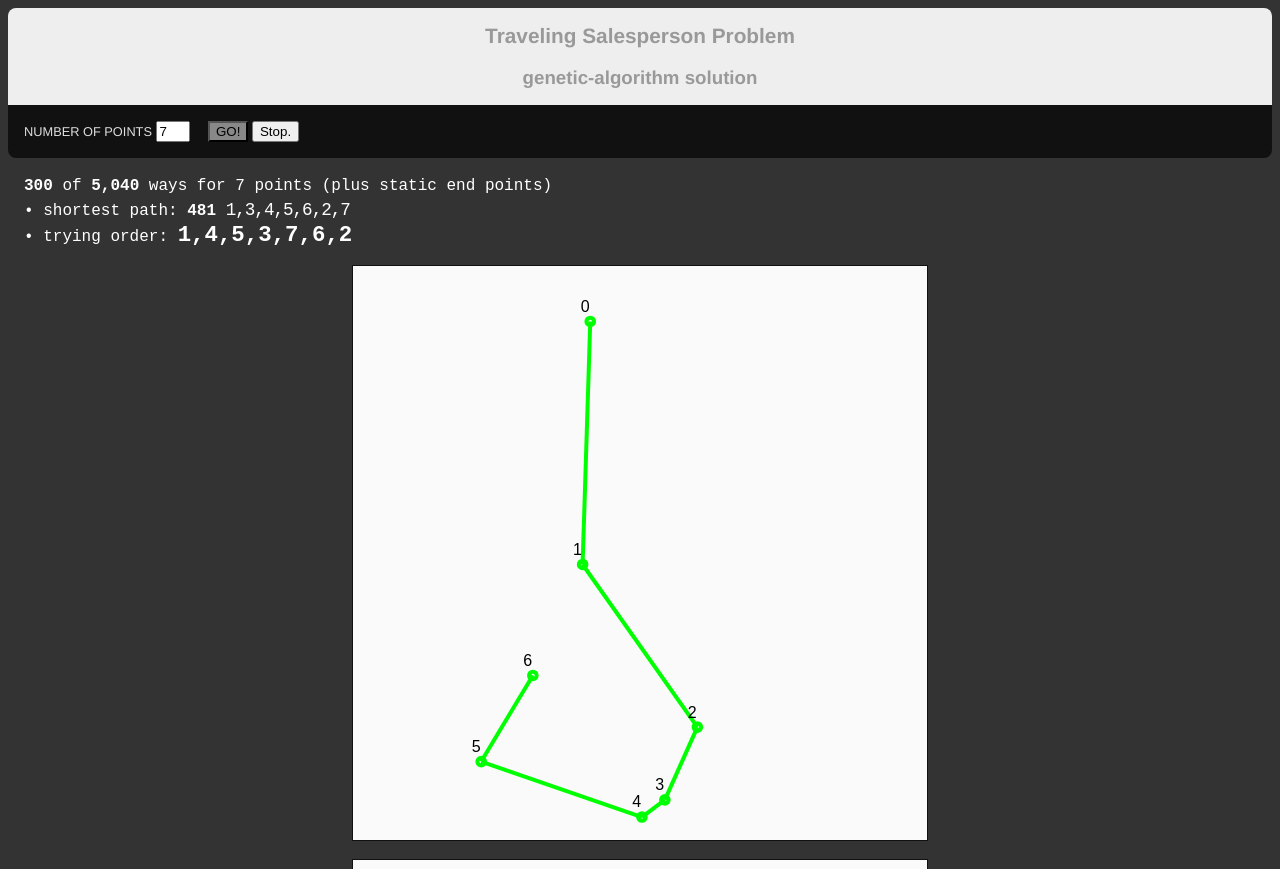
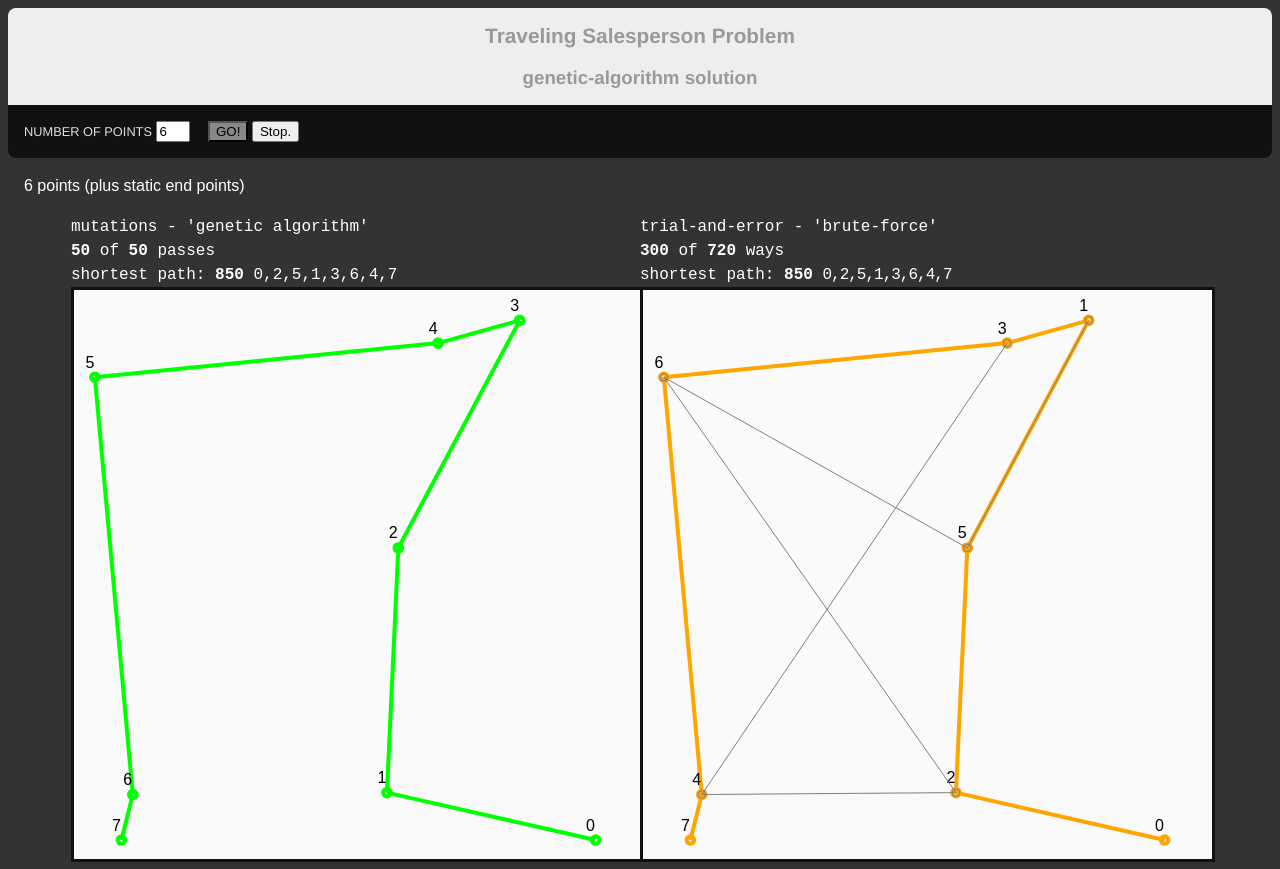
Before and after one commit to dougMR/traveling-salesperson-genetic-algorithm, a plain HTML site: page index.html in a window 1280 px wide. Shown: the top 869 px of the page. Drawn offline with Linux system fonts and the light colour scheme.

Commit message:
added end/start points, cleaned layout

```diff
--- a/index.html
+++ b/index.html
@@ -11,24 +11,35 @@
         <title>The Traveling Salesman | Genetic Algorithm</title>
     </head>
     <body>
-        <header><h1>Traveling Salesperson Problem</h1>
+        <header>
+            <h1>Traveling Salesperson Problem</h1>
             <h3>genetic-algorithm solution</h3>
         </header>
         <div id="controls">
             <label for="num-points">NUMBER OF POINTS</label>
-            <input id="num-cities" type="number" name="num-points" id="points-num"  step="1" value="7" >&nbsp;&nbsp;
-            &nbsp;            <button id="run-tsp" >GO!</button>
-            <button id="stop-tsp" >Stop.</button>
+            <input
+                id="num-cities"
+                type="number"
+                name="num-points"
+                id="points-num"
+                step="1"
+                value="6"
+            />&nbsp;&nbsp; &nbsp; <button id="run-tsp">GO!</button>
+            <button id="stop-tsp">Stop.</button>
         </div>
         <div id="output">HELLO WORLD</div>
         <div id="canvas-holder">
-            <canvas id="drawing-board"> </canvas>
-            <br/>
-            <canvas id="drawing-board-2"> </canvas>
+            <div class="canvas-holder">
+                <div id="canvas-1-output">C1</div>
+                <canvas id="drawing-board" width="300" height="300"> </canvas>
+            </div>
+            <div class="canvas-holder">
+                <div id="canvas-2-output">C2</div>
+                <canvas id="drawing-board-2" width="300" height="300"></canvas>
+            </div>
         </div>
 
         <script>
-
             const tspButton = document.getElementById("run-tsp");
             const tspStopButton = document.getElementById("stop-tsp");
 
@@ -38,25 +49,47 @@
                 // console.log('resizeCanvas()');
                 const baseWidth = 300;
                 const drawingBoard = document.getElementById("drawing-board");
-                const drawingBoard2 = document.getElementById("drawing-board-2");
-                const holderWidth = document.getElementById("canvas-holder").offsetWidth;
+                const drawingBoard2 =
+                    document.getElementById("drawing-board-2");
+                const holderWidth =
+                    document.getElementById("canvas-holder").offsetWidth;
+                const holderDivs = Array.from(document.querySelectorAll('.canvas-holder'));
                 // console.log('holderWIdth: ',holderWidth);
                 // console.log('window.innerHeight: ',window.innerHeight);
                 // console.log(document.querySelector('header').offsetHeight);
                 // console.log(document.querySelector('#controls').offsetHeight);
                 // console.log(document.querySelector('#output').offsetHeight);
-                const availableHeight = window.innerHeight - (document.querySelector('header').offsetHeight + document.querySelector('#controls').offsetHeight + document.querySelector('#output').offsetHeight) - 20;
+                const availableHeight =
+                    window.innerHeight -
+                    (document.querySelector("header").offsetHeight +
+                        document.querySelector("#controls").offsetHeight +
+                        document.querySelector("#output").offsetHeight) -
+                    20;
                 // console.log('availableHeight: ',availableHeight);
+                // console.log('holderWidth: ',holderWidth);
+                let minDimension;
+                // const isVertical = holderWidth < availableHeight;
+                // Choose side-by-side or top/bottom
+                if (holderWidth > availableHeight) {
+                    // side-by-side
+                     minDimension = (holderWidth * 0.9) / 2;
+                } else {
+                    // stacked
+                     minDimension = (availableHeight * 0.9) / 2
+                }
 
-                const minDimension = Math.min(holderWidth, availableHeight );
-                // console.log('minDimension: ',minDimension);
+                const canvasWidth = Math.round(minDimension);
+                for( const hd of holderDivs){
 
-                const canvasWidth = minDimension;
+                    hd.style.width = canvasWidth+"px";
+                }
                 drawingBoard.width = drawingBoard2.width = canvasWidth;
+                // drawingBoard.setAttribute('width',canvasWidth);
+                // drawingBoard.setAttribute('height',canvasWidth);
                 drawingBoard.height = drawingBoard2.height = canvasWidth;
                 canvasScale = canvasWidth / baseWidth;
             };
-            window.addEventListener("resize", resizeCanvas);
+            // window.addEventListener("resize", resizeCanvas);
             resizeCanvas();
         </script>
     </body>
--- a/style.css
+++ b/style.css
@@ -1,19 +1,19 @@
-
 :root {
     font-size: 10px + 1vw;
 }
-html,body{
+html,
+body {
     height: 100%;
 }
 
 body {
     background-color: #333;
-    font-family: 'Franklin Gothic Medium', Arial, sans-serif;
+    font-family: "Franklin Gothic Medium", Arial, sans-serif;
 }
 
 header {
     text-align: center;
-    color:#999;
+    color: #999;
     background-color: #eee;
     border-top-left-radius: 0.5rem;
     border-top-right-radius: 0.5rem;
@@ -43,23 +43,24 @@ header,
 #controls input {
     width: 2em;
 }
-
+#canvas-1-output,
+#canvas-2-output,
 #output {
     color: #fff;
 
     line-height: 1.5em;
-    font-family: 'Courier New', Courier, monospace;
+    font-family: "Courier New", Courier, monospace;
 }
 
 #canvas-holder {
     display: flex;
-    flex-direction: column;
+    flex-wrap: wrap;
     justify-content: center;
     align-items: center;
 }
 #drawing-board,
 #drawing-board-2 {
-    border: 1px solid #111;
+    border: 3px solid #111;
     box-sizing: border-box;
     background-color: #999;
 }
--- a/tsp.js
+++ b/tsp.js
@@ -2,6 +2,8 @@
 // https://www.youtube.com/watch?v=r_SpBy9fQuo
 
 const op = document.getElementById("output");
+const cop1 = document.getElementById("canvas-1-output");
+const cop2 = document.getElementById("canvas-2-output");
 
 const swap = (vals, i, j) => {
     const temp = vals[i];
@@ -101,16 +103,16 @@ const getShortestOrderWithEndpoints = (points) => {
 
     const startIndex = 0;
     const endIndex = order.length - 1;
-    const startPoint = points[0];
-    const endPoint = points[points.length - 1];
+    // const startPoint = points[0];
+    // const endPoint = points[points.length - 1];
     order = order.slice(1, order.length - 1);
 
     const totalWays = factorialize(order.length);
     const bestOrder = [...order];
 
     let nextOrder = [...order];
-    // let fullOrder = [startIndex, ...nextOrder, endIndex];
-    let fullOrder = [...nextOrder];
+    let fullOrder = [startIndex, ...nextOrder, endIndex];
+    // let fullOrder = [...nextOrder];
     // const numericEndings = ['th','st','nd','rd','th','th','th','th','th','th'];
     const permuteOrder = () => {
         tries++;
@@ -120,18 +122,16 @@ const getShortestOrderWithEndpoints = (points) => {
             tspRunning = false;
             setButtonsStyles();
         } else {
-            // fullOrder = [startIndex, ...nextOrder, endIndex];
-            let fullOrder = [...nextOrder];
+            fullOrder = [startIndex, ...nextOrder, endIndex];
+            // let fullOrder = [...nextOrder];
             // const numberEnding = numericEndings[tries % 10];
-            op.innerHTML = `<strong>${tries.toLocaleString(
+            cop2.innerHTML = `trial-and-error - 'brute-force'<br/><strong>${tries.toLocaleString(
                 "en-US"
             )}</strong> of <strong>${totalWays.toLocaleString(
                 "en-US"
-            )}</strong> ways for ${
-                points.length - 2
-            } points (plus static end points)<br/>• shortest path: <strong>${Math.round(
+            )}</strong> ways<br/>shortest path: <strong>${Math.round(
                 shortestDist
-            )}</strong> <span style="font-size: 1.1em; letter-spacing: -1px;">${bestOrder}</span><br/>• trying order: <span style="font-size: 1.4em; font-weight: bold;">${fullOrder}</span>`;
+            )}</strong> <span style="letter-spacing: -1px;">${bestOrder}</span>`;
             // console.log("points: ", points);
             // console.log("fullOrder: ", fullOrder);
             const dist = calcTotalDistance(points, fullOrder);
@@ -187,12 +187,35 @@ const setButtonsStyles = () => {
 
 const getShortestOrderByGeneticAlgorithmWithEndpoints = (points) => {
 
+    const addIndexes = (order) => {
+        return [startIndex, ...order, endIndex];
+    }
+    const stripIndexes = (order) => {
+        const newOrder = [...order];
+        newOrder.pop();
+        newOrder.shift();
+        return newOrder;
+    }
+    const addEndpoints = (points) => {
+        return [startPoint, ...points, endPoint];
+    }
+    const stripEndpoints = (points) => {
+        const newPoints = [...points];
+        newPoints.pop();
+        newPoints.shift();
+        return newPoints;
+    }
+
     const calculateFitness = () => {
         for (let p = 0; p < population.length; p++) {
-            const dist = calcTotalDistance(points, population[p]);
+            const dist = calcTotalDistance(points, addIndexes(population[p]));
             if (dist < shortestDist) {
                 shortestDist = dist;
                 bestOrder = [...population[p]];
+                numMutations = 1;
+            } else {
+                numMutations ++;
+                numMutations = Math.min(numMutations, Math.round(order.length / 2));
             }
             fitness[p] = dist === 0 ? 0 : 1 / dist;
         }
@@ -217,7 +240,7 @@ const getShortestOrderByGeneticAlgorithmWithEndpoints = (points) => {
             // const orderA = pickOneByFitness(population);
             // const orderB = pickOneByFitness(population);
             // const order = crossover(orderA, orderB);
-            mutate(order);
+            shuffle(order,numMutations);
             newPopulation[p] = order;
         }
         population.length = 0;
@@ -259,10 +282,15 @@ const getShortestOrderByGeneticAlgorithmWithEndpoints = (points) => {
     const population = [];
     let tries = 0;
     let shortestDist = Infinity;
+    let numMutations = 1;
     let order = [];
     for (let o = 0; o < points.length; o++) {
         order[o] = o;
     }
+    const startIndex = 0;
+    const endIndex = order.length - 1;
+    order = stripIndexes([...order]);
+
     let bestOrder = [...order];
 
     for (let p = 0; p < populationNum; p++) {
@@ -279,6 +307,7 @@ const getShortestOrderByGeneticAlgorithmWithEndpoints = (points) => {
             record = shortestDist;
             console.log('shortestDist: ',shortestDist);
             console.log('iterations: ',tries);
+
         }
         nextGeneration();
 
@@ -287,13 +316,15 @@ const getShortestOrderByGeneticAlgorithmWithEndpoints = (points) => {
         setLineWeight(4);
         // console.log('points',points);
         // console.log('bestOrder: ',bestOrder);
-        drawPath(arrangePointsByOrder(points, bestOrder));
-        drawPointsNumbers(arrangePointsByOrder(points, bestOrder));
+        // console.log('bestOrder: ',bestOrder);
+        drawPath(arrangePointsByOrder(points, addIndexes(bestOrder)));
+        drawPointsNumbers(arrangePointsByOrder(points, addIndexes(bestOrder)));
 
         // setLineColor("grey");
         // setLineWeight(1);
         // drawPath(arrangePointsByOrder(points, nextOrder));
         tries ++;
+        cop1.innerHTML = `mutations - 'genetic algorithm'<br/> <strong>${tries}</strong> of <strong>${maxTries}</strong> passes<br/>shortest path: <strong>${Math.round(shortestDist)}</strong> ${addIndexes(bestOrder)}`;
         if(tries < maxTries ){
             requestAnimationFrame(evolve);
         } else {
@@ -303,16 +334,20 @@ const getShortestOrderByGeneticAlgorithmWithEndpoints = (points) => {
 
    requestAnimationFrame(evolve);
 };
-const numCities = document.getElementById("num-cities").value;
-const cities = generateCities(numCities);
+
 const populationNum = 100;
 const maxTries = 50;
-getShortestOrderByGeneticAlgorithmWithEndpoints(cities);
+
 
 
 const runTsp = (evt) => {
     // console.log(evt);
     tspRunning = true;
+    const numCities = document.getElementById("num-cities").value;
+    const cities = generateCities(numCities);
+    op.innerHTML =  `<span style="font-family: sans-serif;">${
+        cities.length
+    } points (plus static end points)`;
     // const numCities = document.getElementById("num-cities").value;
     // const cities = generateCities(numCities);
     // getShortestOrder(cities);
@@ -323,6 +358,7 @@ const runTsp = (evt) => {
         ...cities,
         endPoint,
     ]);
+    getShortestOrderByGeneticAlgorithmWithEndpoints([startPoint, ...cities, endPoint]);
     setButtonsStyles();
 };
 
```
